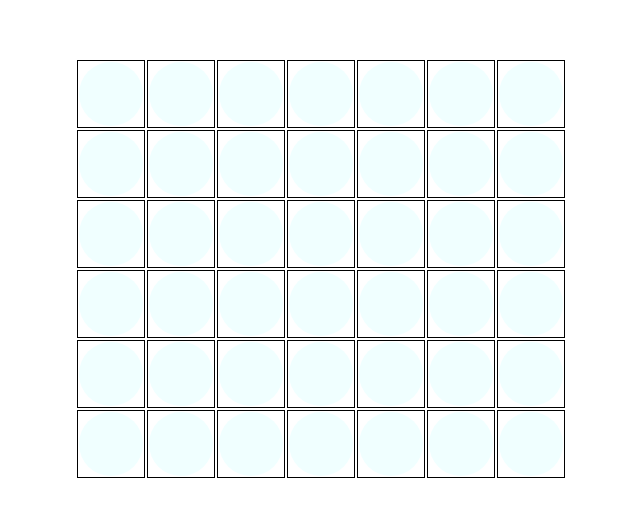
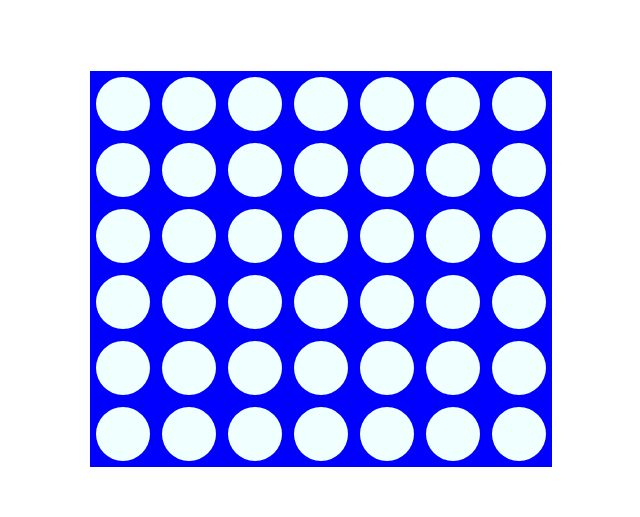
Before and after one commit to iv-lite/four-lines, an Angular app: page /board in a window 1280 px wide. Shown: the part 131-648 px from the top of the page, without its empty margins (319-959 px from the left). Built offline with nearby package versions, Linux system fonts and the light colour scheme.

Commit message:
some layout improvment;

```diff
--- a/src/app/board/board.component.scss
+++ b/src/app/board/board.component.scss
@@ -8,17 +8,19 @@
 .board {
     display: block;
     margin: auto;
+    border-collapse: collapse;
 
     tr {
+        background-color: blue;
         td {
-            border: 1px solid black;
             width: 4em;
             height: 4em;
 
             .piece {
                 display: block;
-                width: 100%;
-                height: 100%;
+                width: 85%;
+                height: 85%;
+                margin: auto;
                 border-radius: 50%;
                 background-color: azure;
             }
--- a/src/app/board/board.component.ts
+++ b/src/app/board/board.component.ts
@@ -45,7 +45,7 @@ export class BoardComponent implements OnInit, OnDestroy {
     if(!this.check(row, col))
       this.boardService.next();
     else
-      console.log('Winner: ', this.currentPlayer);
+      this.winner = this.currentPlayer;
   }
 
   check(row: number, col: number) {
```
